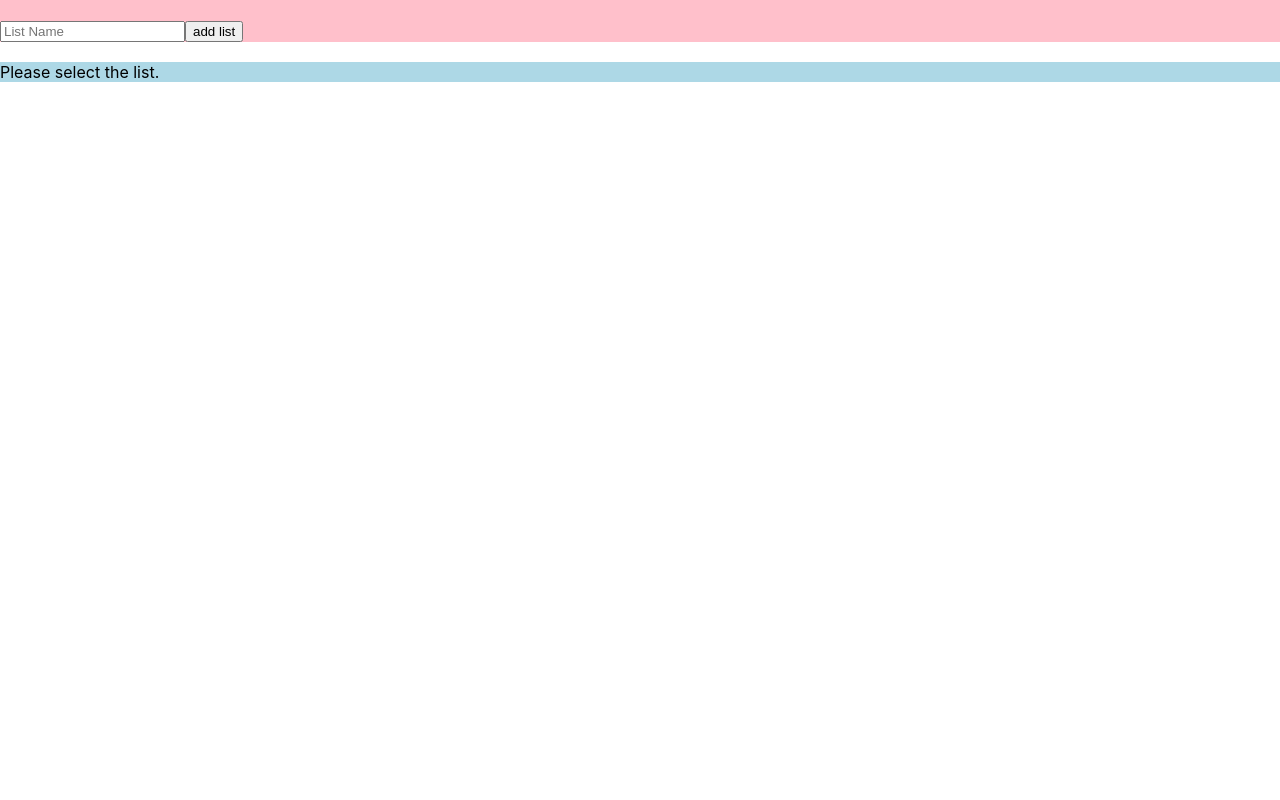
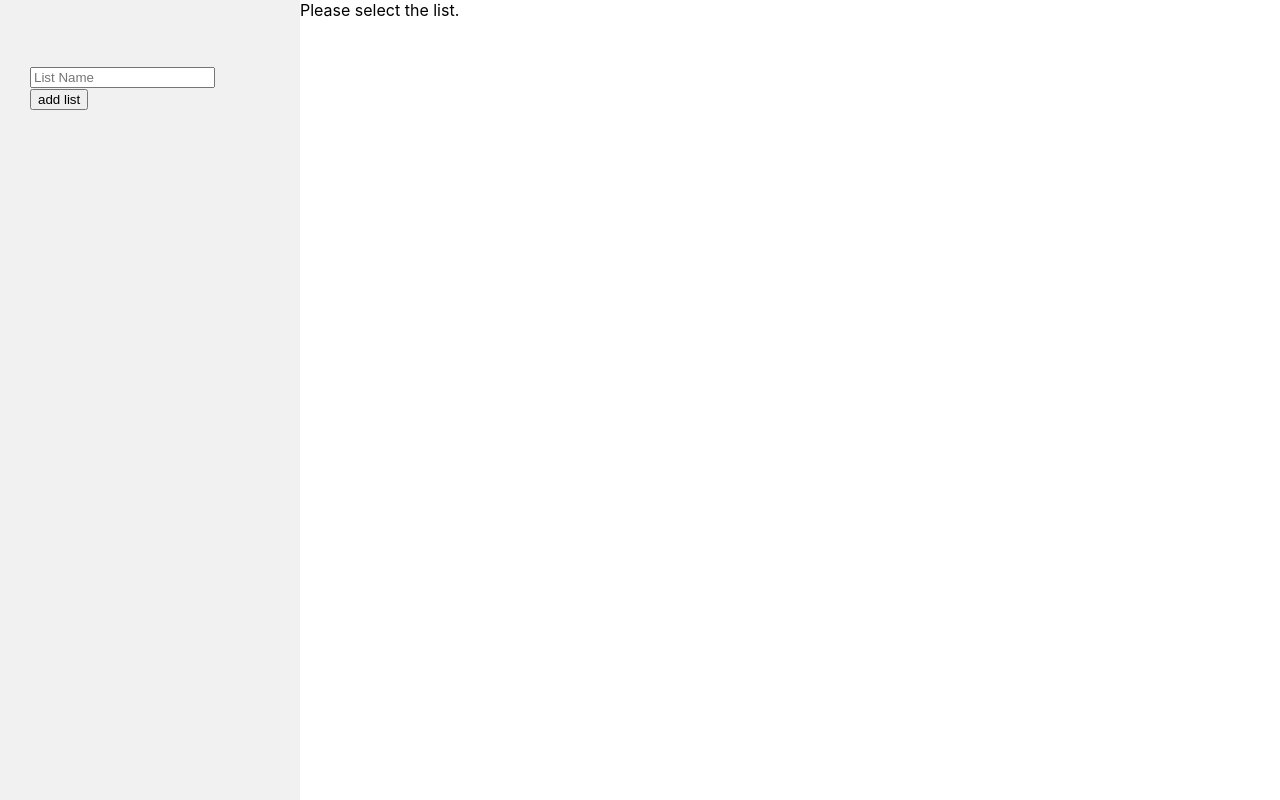
Before and after one commit to Nishant078/admin_control_panel, a React (Create React App) app in the folder frontend/: page / in a window 1280 px wide. Built offline with nearby package versions, Linux system fonts and the light colour scheme; no server answers; the HTML template or start-up script is replaced by a standard one.

Commit message:
added FontAwesome

```diff
--- a/frontend/package.json
+++ b/frontend/package.json
@@ -4,6 +4,11 @@
    "private": true,
    "proxy": "http://localhost:5000",
    "dependencies": {
+      "@fortawesome/fontawesome-svg-core": "^1.2.36",
+      "@fortawesome/free-brands-svg-icons": "^5.15.4",
+      "@fortawesome/free-regular-svg-icons": "^5.15.4",
+      "@fortawesome/free-solid-svg-icons": "^5.15.4",
+      "@fortawesome/react-fontawesome": "^0.1.15",
       "@testing-library/jest-dom": "^5.14.1",
       "@testing-library/react": "^11.2.7",
       "@testing-library/user-event": "^12.8.3",
--- a/frontend/src/App.js
+++ b/frontend/src/App.js
@@ -4,6 +4,7 @@ import LeftPanel from "./LeftPanel";
 import { make_post_request } from "./Utility";
 import MainPanel from "./MainPanel";
 import { BrowserRouter as Router, Route } from "react-router-dom";
+
 
 const App = (props) => {
    const [list, set_list] = useState([]);
@@ -17,13 +18,12 @@ const App = (props) => {
    };
 
    return (
-      <div>
+      <div className="admin-section">
          <Router>
             <LeftPanel
                list={list}
                get_list_from_server={get_list_from_server}
             />
-            <br />
             <Route path="/" exact component={MainPanel} />
             <Route path="/:list_name" component={MainPanel} />
          </Router>
--- a/frontend/src/App.scss
+++ b/frontend/src/App.scss
@@ -1,38 +1,41 @@
-.App {
-  text-align: center;
-}
-
-.App-logo {
-  height: 40vmin;
-  pointer-events: none;
-}
-
-@media (prefers-reduced-motion: no-preference) {
-  .App-logo {
-    animation: App-logo-spin infinite 20s linear;
+html{
+  height: 100%;
+  body{
+    height: 100%;
+    > div{
+      height: 100%;
+    }
   }
 }
-
-.App-header {
-  background-color: #282c34;
-  min-height: 100vh;
+*, *::before, *::after{
+  -webkit-box-sizing: border-box;
+  box-sizing: border-box;
+}
+a{
+  text-decoration: none;
+  transition: 0.3s linear;
+}
+.admin-section{
   display: flex;
-  flex-direction: column;
-  align-items: center;
-  justify-content: center;
-  font-size: calc(10px + 2vmin);
-  color: white;
-}
-
-.App-link {
-  color: #61dafb;
-}
-
-@keyframes App-logo-spin {
-  from {
-    transform: rotate(0deg);
+  flex-direction: row;
+  height: 100%;
+  .admin-left{
+    width: 300px;
+    background-color: #f1f1f1;
+    height: 100%;
+    padding: 30px;
+    .admin-listitem{
+    padding: 0;
+      li{
+        list-style: none;
+        a{
+          font-size: 16px;
+          color: red;
+        }
+      }
+    }
   }
-  to {
-    transform: rotate(360deg);
+  .admin-main{
+    width:calc(100% - 300px);
   }
 }
--- a/frontend/src/LeftPanel.js
+++ b/frontend/src/LeftPanel.js
@@ -2,6 +2,8 @@ import React from "react";
 import { make_post_request } from "./Utility";
 import $ from "jquery";
 import { Link } from "react-router-dom";
+import { FontAwesomeIcon } from '@fortawesome/react-fontawesome';
+import * as icons from '@fortawesome/free-solid-svg-icons'
 
 const LeftPanel = (props) => {
    const { list, get_list_from_server } = props;
@@ -25,23 +27,20 @@ const LeftPanel = (props) => {
    let list_render = [];
    list.forEach((item, index) => {
       list_render.push(
-         <div key={index}>
+         <li key={index}>
             <Link to={`/${item}`} key={index}>
                {item}
             </Link>
-            <input
-               key={"btn" + index}
-               type="button"
-               value="delete list"
-               onClick={() => delete_list_clicked(index)}
-            />
-         </div>
+            <FontAwesomeIcon icon={icons.faTrashAlt} onClick={() => delete_list_clicked(index)} />
+         </li>
       );
    });
 
    return (
-      <div className="left-panel" style={{ backgroundColor: "pink" }}>
-         {list_render}
+      <div className="admin-left">
+         <ul className="admin-listitem">
+            {list_render}
+         </ul>
          <br key="br" />
          <input
             key="list_name_input"
--- a/frontend/src/MainPanel.js
+++ b/frontend/src/MainPanel.js
@@ -4,13 +4,13 @@ const MainPanel = (props) => {
    const { match } = props;
    if (!match.params.list_name) {
       return (
-         <div className="main-panel" style={{ backgroundColor: "lightblue" }}>
+         <div className="admin-main">
             Please select the list.
          </div>
       );
    } else {
       return (
-         <div className="main-panel" style={{ backgroundColor: "lightblue" }}>
+         <div className="admin-main">
             {match.params.list_name}
          </div>
       );
```
Also changed, not shown: 1 other file (tests, documents, lock files or other folders).
